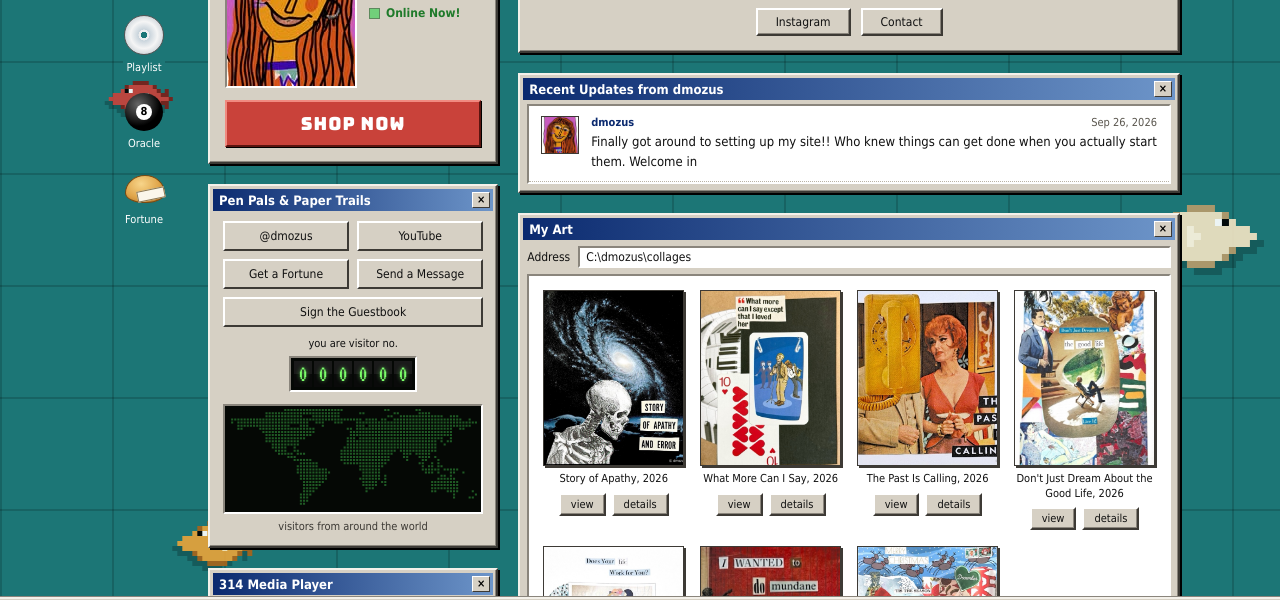
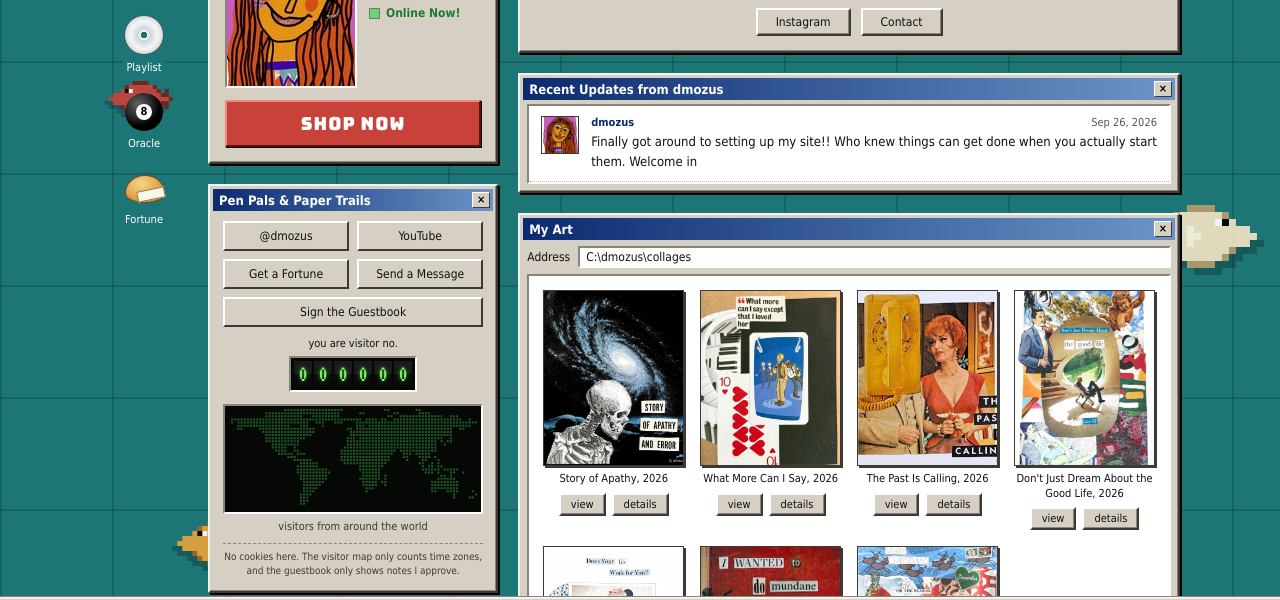
Before and after one commit to dmozus/dmozus-site, a plain HTML site: page index.html in a window 1280 px wide. Shown: the part 163-763 px from the top of the page. Drawn offline with nearby package versions, Linux system fonts and the light colour scheme; no server answers; a script that the page names is missing.

Commit message:
Add a one-line privacy note under the visitor map

```diff
--- a/index.html
+++ b/index.html
@@ -121,6 +121,7 @@ a{color:#0b2a6f}a:hover{color:#c9423a}
 </div>
 <div style="box-sizing:border-box;width:100%;max-width:260px;margin-top:6px;padding:3px;background:#050805;border:2px solid;border-color:#8a857c #fff #fff #8a857c">{{ mapEl }}</div>
 <span style="color:#3d3a35;text-align:center">{{ mapLabel }}</span>
+<span style="margin-top:4px;padding-top:6px;border-top:1px dashed #8a857c;width:100%;max-width:260px;box-sizing:border-box;color:#3d3a35;text-align:center;font-size:10px;line-height:1.4">No cookies here. The visitor map only counts time zones, and the guestbook only shows notes I approve.</span>
 </div>
 </div>
 </div>
```
